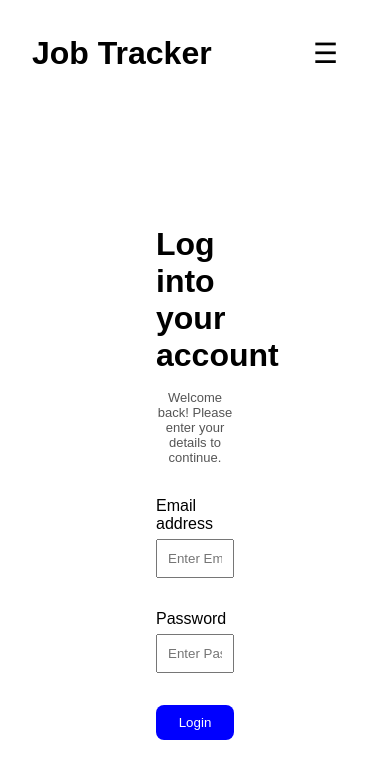
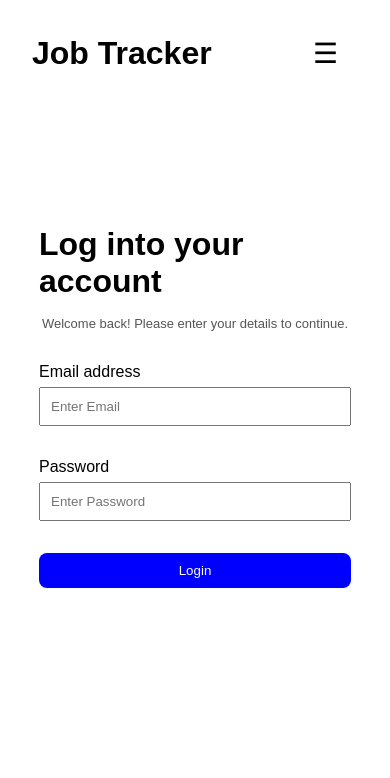
Before and after one commit to AllenCodess/job-tracker, a React (Vite) app: page /login in a window 390 px wide. Shown: the top 778 px of the page. Built offline with nearby package versions, Linux system fonts and the light colour scheme; a web font is replaced by a local one.

Commit message:
changed the width for mobile response

```diff
--- a/src/index.css
+++ b/src/index.css
@@ -228,4 +228,8 @@
     grid-template-columns: auto auto;
     row-gap: 2rem;
   }
+
+  .login-form {
+    width: 80%;
+  }
 }
```
